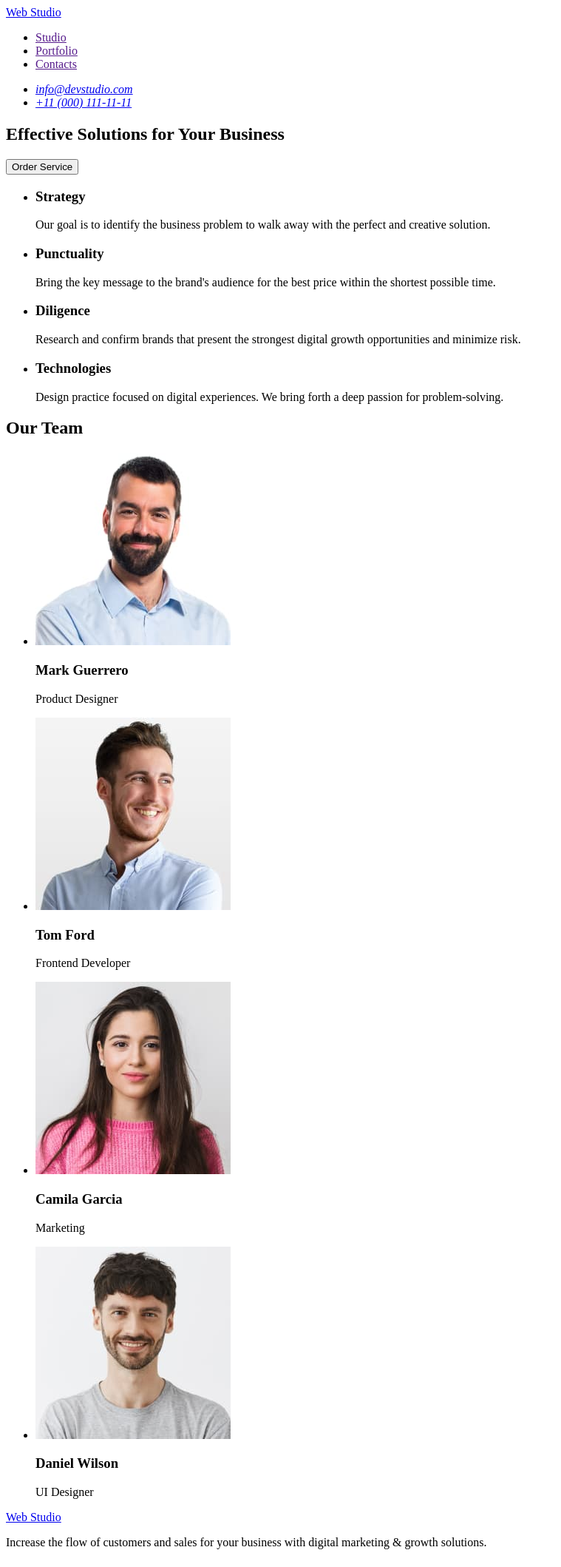
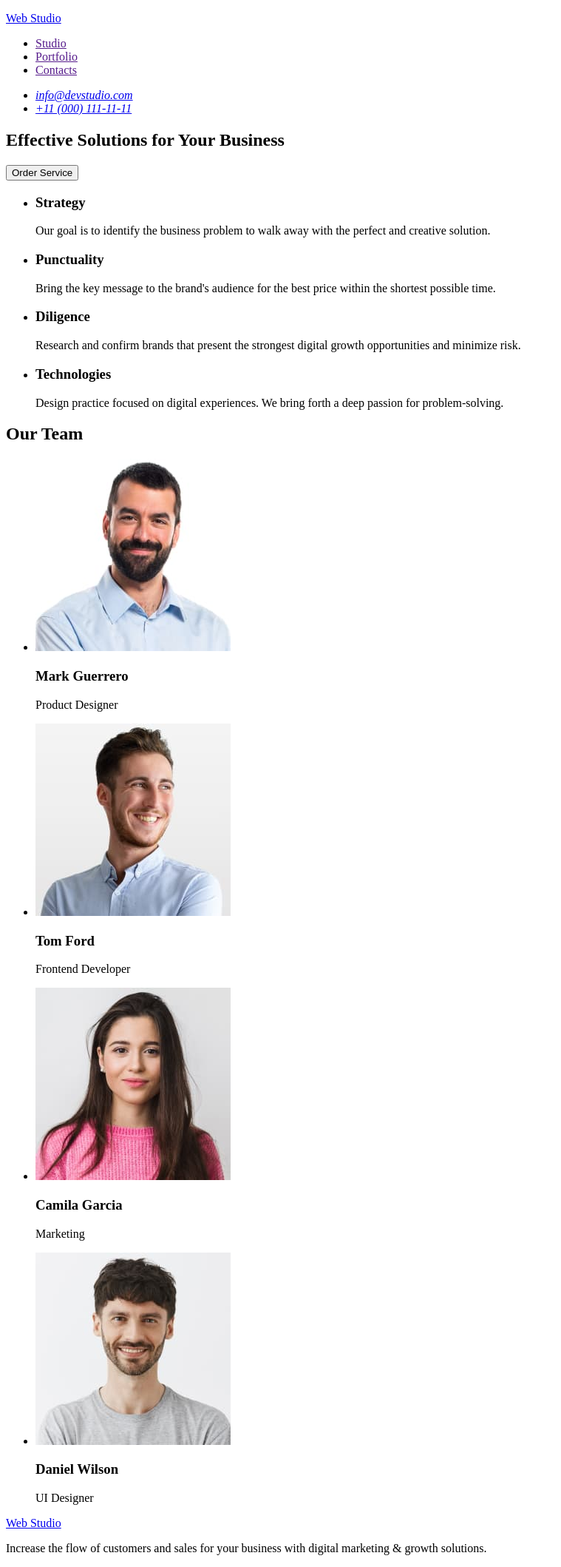
Before and after one commit to AndriyGoncharuk/goit-markup-hw-02, a plain HTML site: page index.html in a window 1280 px wide. Shown: the whole page at 74% size, without its empty margins (0-759 px from the left). Drawn offline with Linux system fonts and the light colour scheme.

Commit message:
goit-markup-hw-01

```diff
--- a/index.html
+++ b/index.html
@@ -8,7 +8,7 @@
 <body>
     <header>
         <nav>
-            <a href="./index.html">Web Studio</a>
+            <a href="./index.html"><p>Web Studio</p></a>
             <ul>
                 <li><a href="">Studio</a></li>
                 <li><a href="">Portfolio</a></li>
@@ -91,7 +91,7 @@
         </section>
     </main>
     <footer>
-            <a href="./index.html">Web Studio</a>
+            <a href="./index.html"><p>Web Studio</p></a>
             <p>Increase the flow of customers and sales for your business with digital marketing & growth solutions.</p>
     </footer>
 </body>
```
